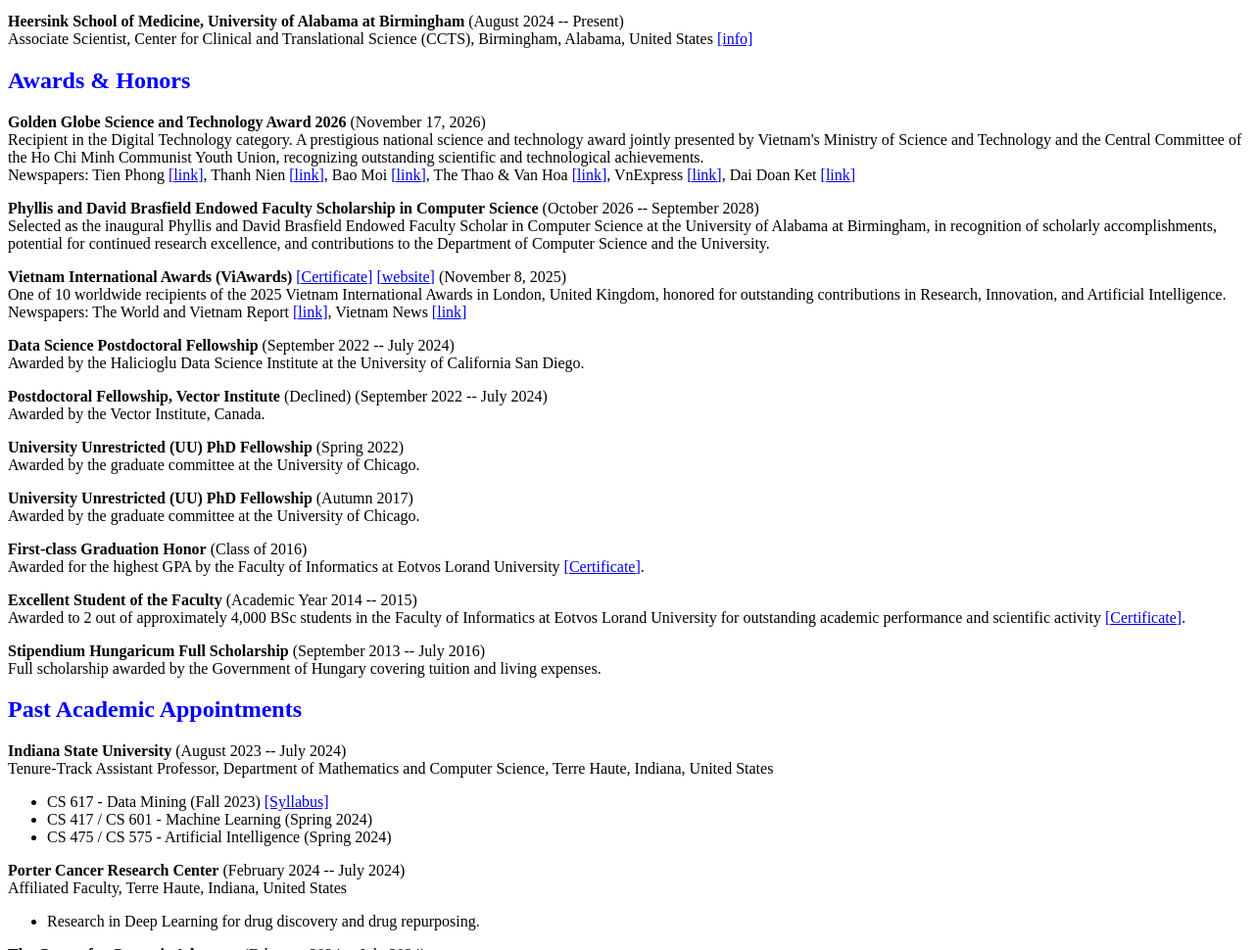
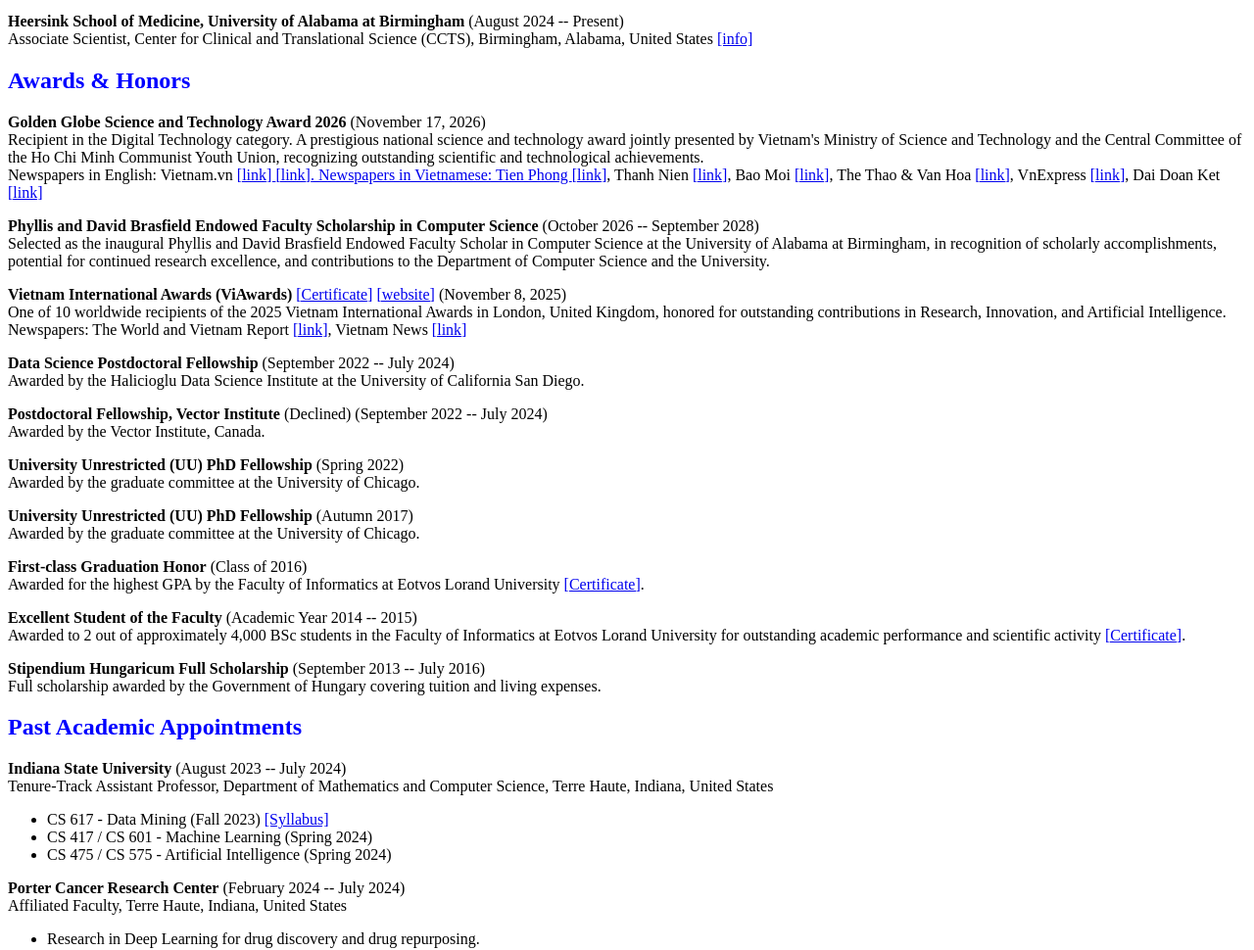
Before and after one commit to HyTruongSon/HySonLab, a plain HTML site: page index.html in a window 1280 px wide. Shown: the part 1175-2145 px from the top of the page at 98% size. Drawn offline with Linux system fonts and the light colour scheme.

Commit message:
Update index.html

```diff
--- a/index.html
+++ b/index.html
@@ -106,7 +106,9 @@ A prestigious national science and technology award
 jointly presented by Vietnam's Ministry of Science and Technology
 and the Central Committee of the Ho Chi Minh Communist Youth Union,
 recognizing outstanding scientific and technological achievements. <br>
-Newspapers: Tien Phong
+Newspapers in English: Vietnam.vn
+<a href="https://www.vietnam.vn/en/10-nha-khoa-hoc-tre-xuat-sac-nhan-giai-thuong-qua-cau-vang-nam-2026">[link]
+<a href="https://www.vietnam.vn/en/giai-thuong-qua-cau-vang-2026-ton-vinh-10-tai-nang-tre-ve-cac-cong-nghe-chien-luoc-quoc-gia">[link]. Newspapers in Vietnamese: Tien Phong
 <a href="https://tienphong.vn/cong-bo-10-nha-khoa-hoc-tre-dat-giai-thuong-qua-cau-vang-2026-post1893107.tpo">[link]</a>,
 Thanh Nien
 <a href="https://thanhnien.vn/danh-sach-10-nha-khoa-hoc-tre-xuat-sac-nhan-giai-thuong-qua-cau-vang-nam-2026-185261110144953581.htm">[link]</a>,
```
